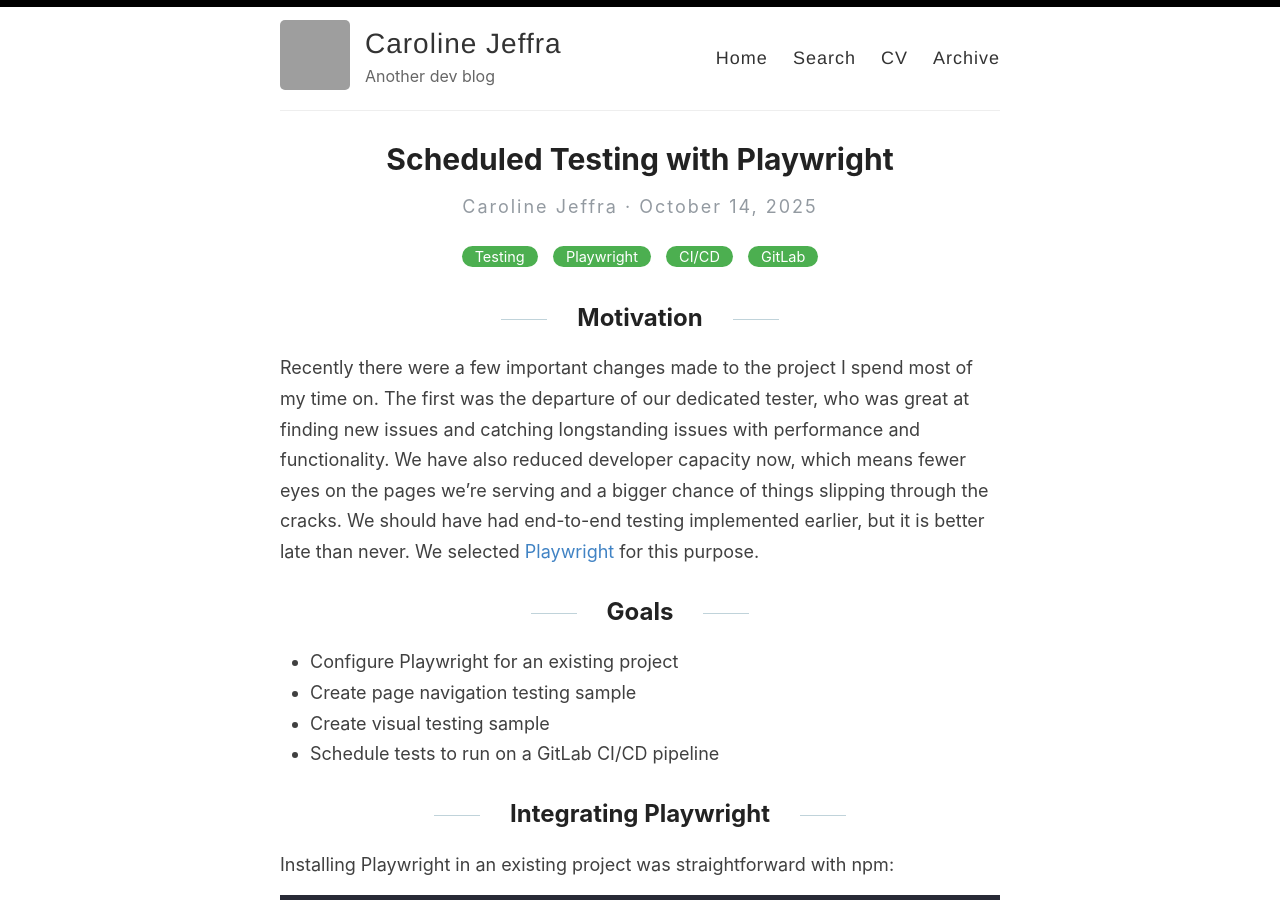
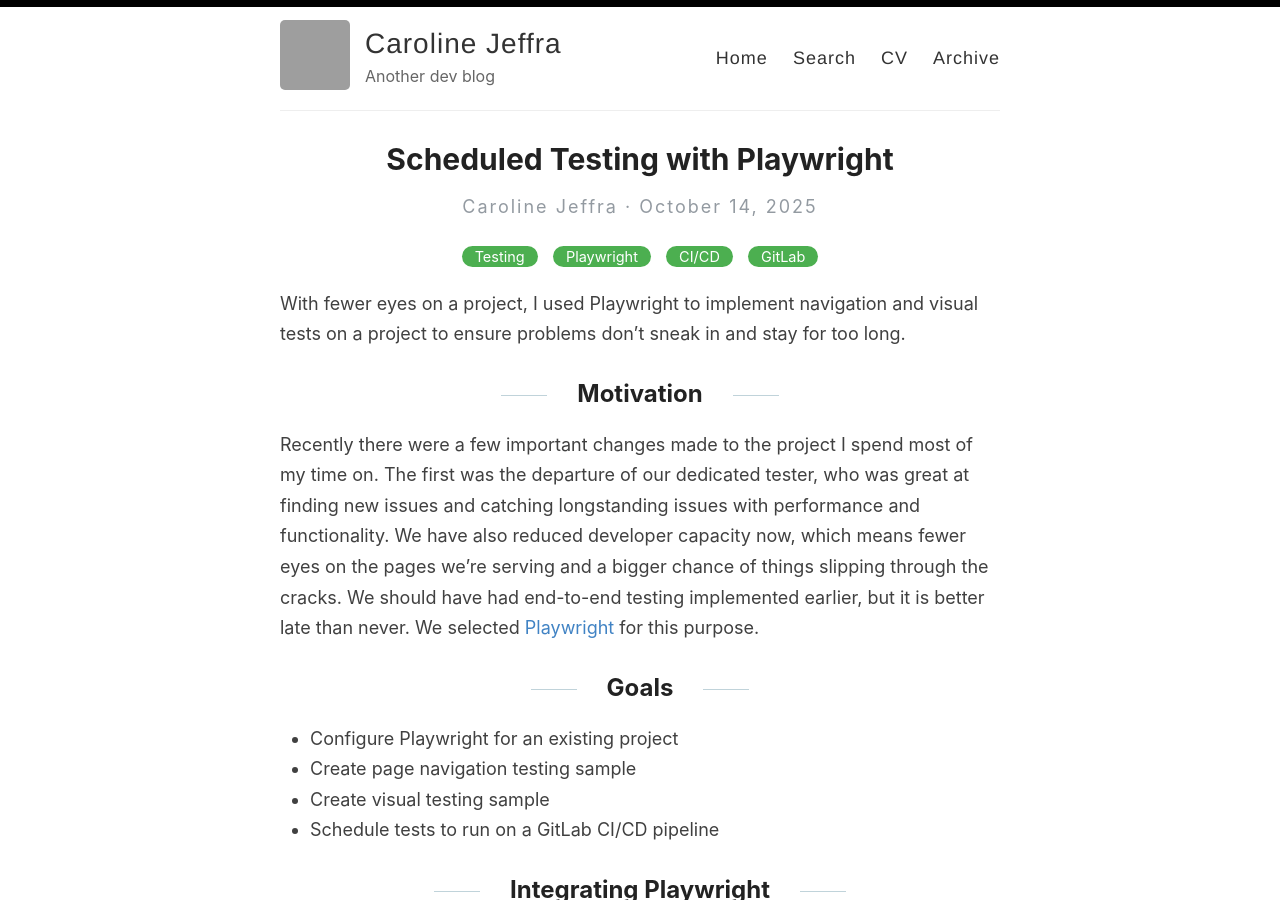
Before and after one commit to caroline-jeffra/caroline-jeffra.github.io, a Jekyll site: the page built from _posts/2025-10-14-scheduled-testing-with-playwright.md, in a window 1280 px wide and 900 px high. Built offline with Jekyll 4.4.1, drawn with Linux system fonts in a browser that asks for light colours; grey boxes are pictures that could not be loaded.

Commit message:
fix: add summary to playwright post

```diff
--- a/_posts/2025-10-14-scheduled-testing-with-playwright.md
+++ b/_posts/2025-10-14-scheduled-testing-with-playwright.md
@@ -7,6 +7,9 @@ categories:
   - CI/CD
   - GitLab
 ---
+
+With fewer eyes on a project, I used Playwright to implement navigation and visual tests on a project to ensure problems don't sneak in and stay for too long.
+
 ## Motivation
 
 Recently there were a few important changes made to the project I spend most of my time on. The first was the departure of our dedicated tester, who was great at finding new issues and catching longstanding issues with performance and functionality. We have also reduced developer capacity now, which means fewer eyes on the pages we're serving and a bigger chance of things slipping through the cracks. We should have had end-to-end testing implemented earlier, but it is better late than never. We selected [Playwright](https://playwright.dev/) for this purpose.
```
